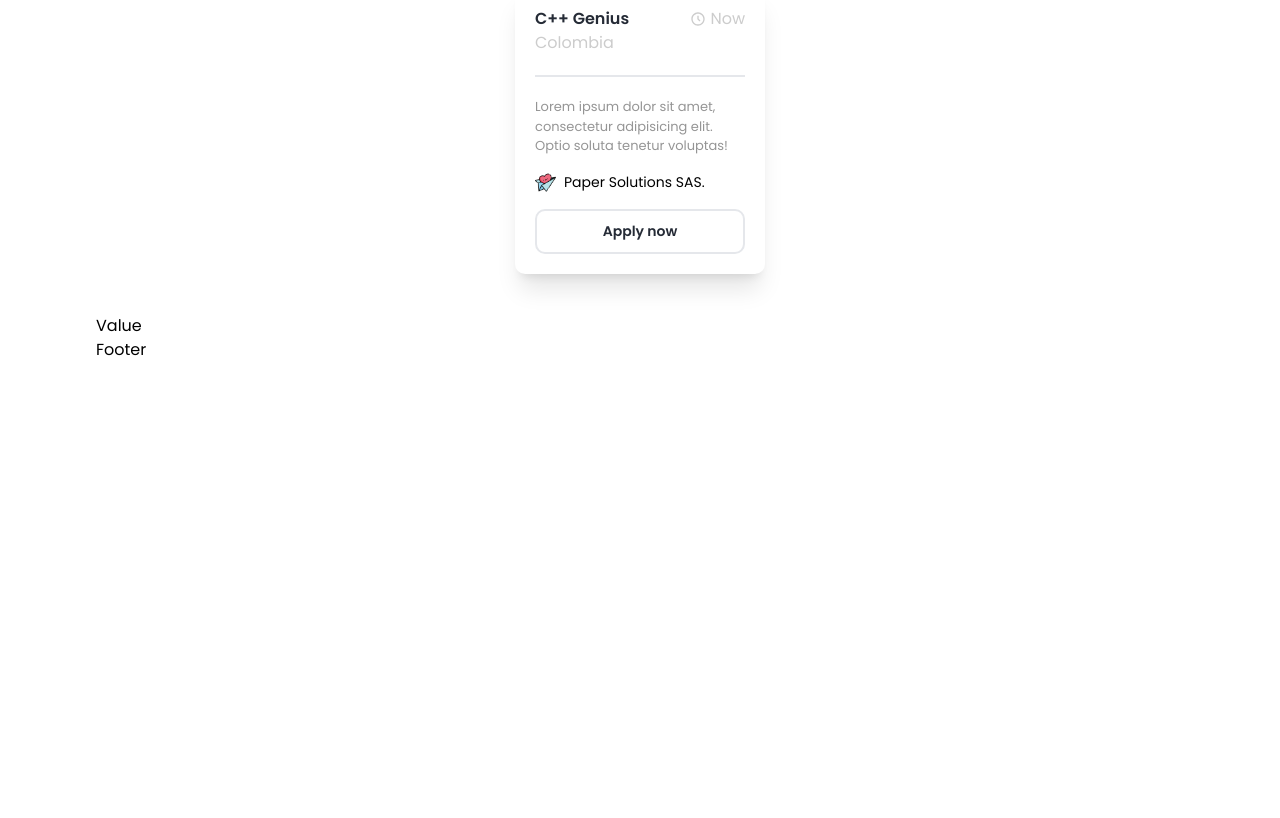
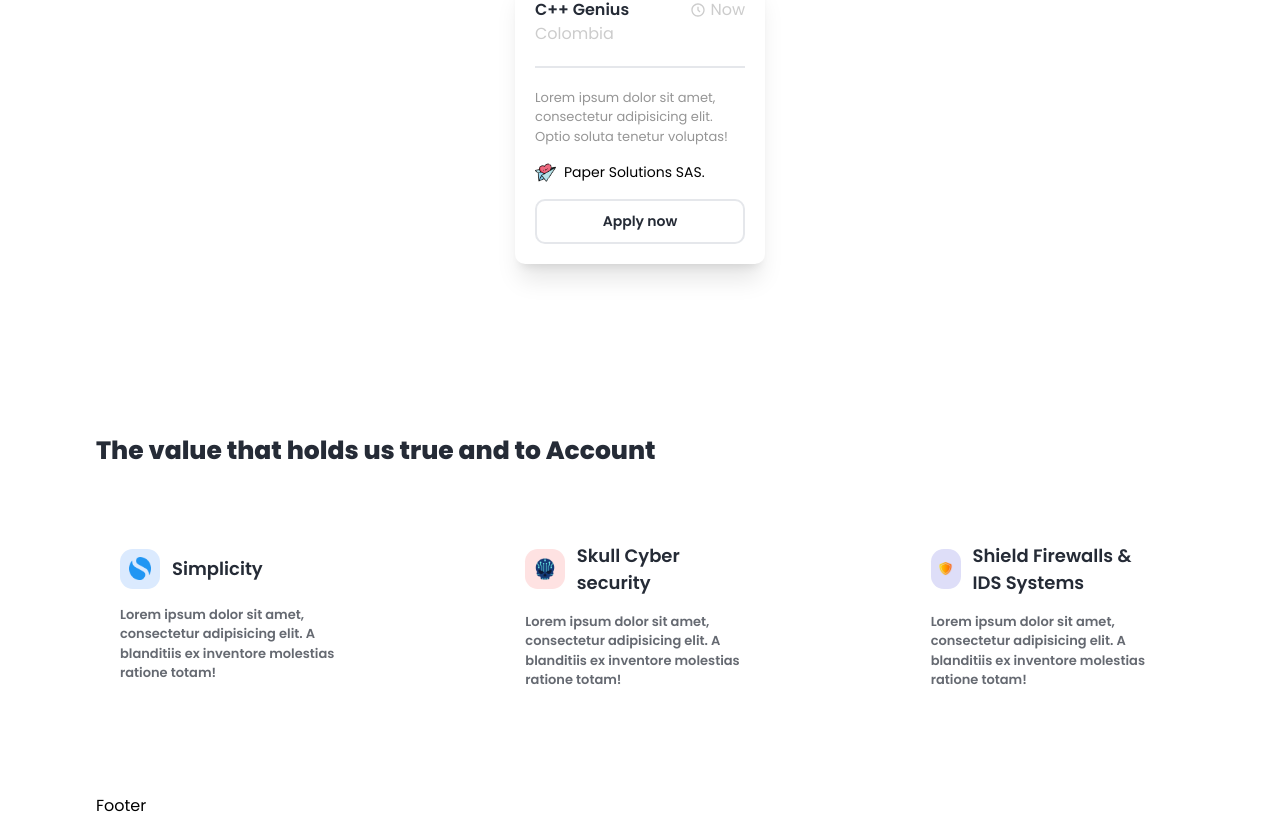
Before and after one commit to Quisutd3us/SearchJobApp, a React (Vite) app: page / in a window 1280 px wide. Shown: the part 1487-2305 px from the top of the page. Before the commit the page ends 1849 px from the top, so only its background shows below. Built offline with nearby package versions, Linux system fonts and the light colour scheme.

Commit message:
html structure , styling and fixed some general import errors

```diff
--- a/src/components/FooterDiv/Footer.jsx
+++ b/src/components/FooterDiv/Footer.jsx
@@ -1,4 +1,3 @@
-import React from 'react';
 
 const Footer = () => {
   return (
--- a/src/components/NavBar/Navbar.jsx
+++ b/src/components/NavBar/Navbar.jsx
@@ -1,16 +1,14 @@
-import React from 'react';
-import PropTypes from 'prop-types';
-
-Navbar.propTypes = {};
 
 function Navbar() {
   return (
-      <div className={'navBar flex justify-between items-center p-[3rem]'}>
+      // logo Section
+      <div className={'navBar flex justify-between items-center p-[2rem]'}>
         <div className={'logoDiv'}>
-          <h1 className={'logo text-[25px] text-blueColor'}>
+          <h1 className={'logo text-[40px] text-blueColor'}>
             <strong>Job</strong> Search
           </h1>
         </div>
+        {/*Menu Section*/}
         <div className={'menu flex gap-8'}>
           <li className={'menuList text-[#6f6f6f] hover:text-blueColor'}>Jobs</li>
           <li className={'menuList text-[#6f6f6f] hover:text-blueColor'}>Company</li>
--- a/src/components/SearchDiv/Search.jsx
+++ b/src/components/SearchDiv/Search.jsx
@@ -1,14 +1,8 @@
-import React from 'react';
-
-// imported Prototype from React main
-import PropTypes from 'prop-types';
 
 // Imported Icons from React-Icons
 import {AiOutlineSearch, AiOutlineCloseCircle} from 'react-icons/ai'
 import {BsBuildings} from 'react-icons/bs'
 import {CiLocationOn} from 'react-icons/ci'
-
-Search.propTypes = {};
 
 function Search() {
   return (
--- a/src/components/ValueDiv/Value.jsx
+++ b/src/components/ValueDiv/Value.jsx
@@ -1,13 +1,48 @@
-import React from 'react';
-import PropTypes from 'prop-types';
 
-Value.propTypes = {
-
-};
+// Imported Images
+import imgSimple from '../../Assets/simple.png'
+import imgSkull from '../../Assets/skull.png'
+import imgShield from '../../Assets/shield.png'
 
 function Value() {
   return (
-      <div>Value</div>
+      <div className={'mb-[4rem] mt-[6rem]'}>
+        <h1 className={'text-textColor text-[25px] py-[2rem] pb-[3rem] font-bold w-[60%] block'}>The value that holds us
+          true and to Account</h1>
+        <div className={'grid gap-[8rem] grid-cols-3 items-center'}>
+          {/*singleGrid 1*/}
+          <div className={'singleGrid rounded-[10px] hover:bg-lime-100 p-[1.5rem]'}>
+            <div className={'flex items-center gap-3'}>
+              <div className={'imgDiv p-[4px] rounded-[.8rem] bg-blue-100 h-[40px] w-[40px] flex items-center justify-center'}>
+                <img src={imgSimple} alt={'SimpleImg'} className={'w-[70%]'}/>
+              </div>
+              <span className={'font-semibold text-textColor text-[18px] '}>Simplicity</span>
+            </div>
+            <p className={'text-[13px] text-textColor opacity-[0.7] py-[1rem] font-semibold'}>Lorem ipsum dolor sit amet, consectetur adipisicing elit. A blanditiis ex inventore molestias ratione totam!</p>
+          </div>
+          {/*singleGrid 2*/}
+          <div className={'singleGrid rounded-[10px] hover:bg-[#DFE7FF] p-[1.5rem]'}>
+            <div className={'flex items-center gap-3'}>
+              <div className={'imgDiv p-[4px] rounded-[.8rem] bg-red-100 h-[40px] w-[40px] flex items-center justify-center'}>
+                <img src={imgSkull} alt={'SimpleImg'} className={'w-[70%]'}/>
+              </div>
+              <span className={'font-semibold text-textColor text-[18px] '}>Skull Cyber security</span>
+            </div>
+            <p className={'text-[13px] text-textColor opacity-[0.7] py-[1rem] font-semibold'}>Lorem ipsum dolor sit amet, consectetur adipisicing elit. A blanditiis ex inventore molestias ratione totam!</p>
+          </div>
+          {/*singleGrid 3*/}
+          <div className={'singleGrid rounded-[10px] hover:bg-[#fcfae3] p-[1.5rem]'}>
+            <div className={'flex items-center gap-3'}>
+              <div className={'imgDiv p-[4px] rounded-[.8rem] bg-[#dedef8] h-[40px] w-[40px] flex items-center justify-center'}>
+                <img src={imgShield} alt={'SimpleImg'} className={'w-[70%]'}/>
+              </div>
+              <span className={'font-semibold text-textColor text-[18px] '}>Shield Firewalls & IDS Systems</span>
+            </div>
+            <p className={'text-[13px] text-textColor opacity-[0.7] py-[1rem] font-semibold'}>Lorem ipsum dolor sit amet, consectetur adipisicing elit. A blanditiis ex inventore molestias ratione totam!</p>
+          </div>
+
+        </div>
+      </div>
   );
 }
 
```
Also changed, not shown: src/components/JobDiv/Jobs.jsx (+2 -8 lines).
